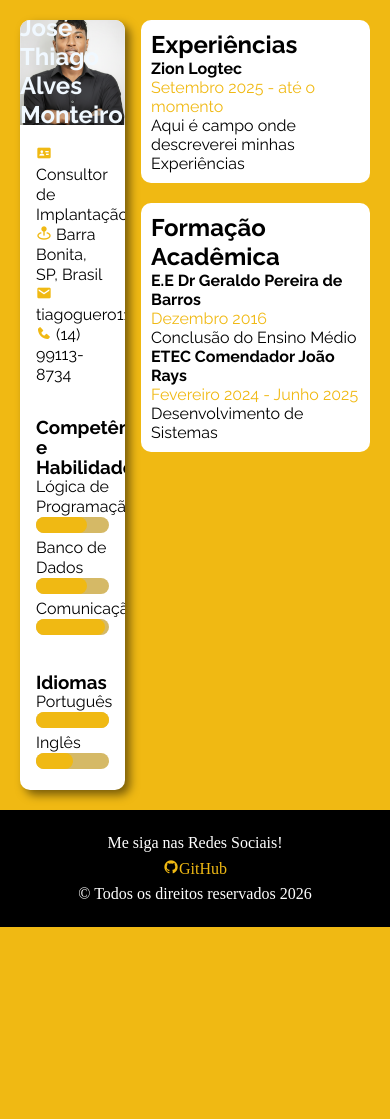
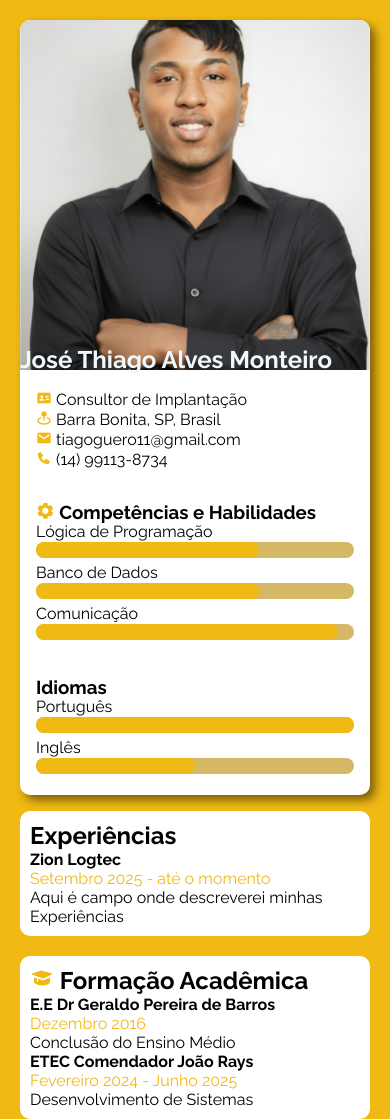
Before and after one commit to Monsatto/Monsatto.github.io, a plain HTML site: page index.html in a window 390 px wide. Shown: the top 1119 px of the page. Before the commit the page ends 927 px from the top, so only its background shows below. Drawn offline with nearby package versions, Linux system fonts and the light colour scheme.

Commit message:
Ajuste de responsividade

```diff
--- a/CSS/estilo.css
+++ b/CSS/estilo.css
@@ -24,6 +24,12 @@ main {
     grid-gap: 16px;
     margin: 20px;
     font-family: "Raleway", sans-serif;;
+}
+
+@media(max-width: 880px) {
+    main {
+        grid-template-columns: 1fr;
+    }
 }
 
 .esquerda, .experiencias, .educacao {
--- a/index.html
+++ b/index.html
@@ -37,7 +37,10 @@
             </div>
             <hr>
             <div class="habilidades">
-                <h3>Competências e Habilidades</h3>
+                <h3>
+                    <i class='bx bxs-cog'></i>
+                    Competências e Habilidades
+                </h3>
                 <ul>
                     <li>
                         <p>Lógica de Programação</p>
@@ -88,7 +91,10 @@
                 </div>
             </div>
             <div class="educacao">
-                <h2>Formação Acadêmica</h2>
+                <h2>
+                    <i class='bx bxs-graduation' ></i>
+                    Formação Acadêmica
+                </h2>
                  <div class="item">
                     <p class="nome-item"> E.E Dr Geraldo Pereira de Barros</p>
                     <p class="data"> Dezembro 2016 </p>
```
